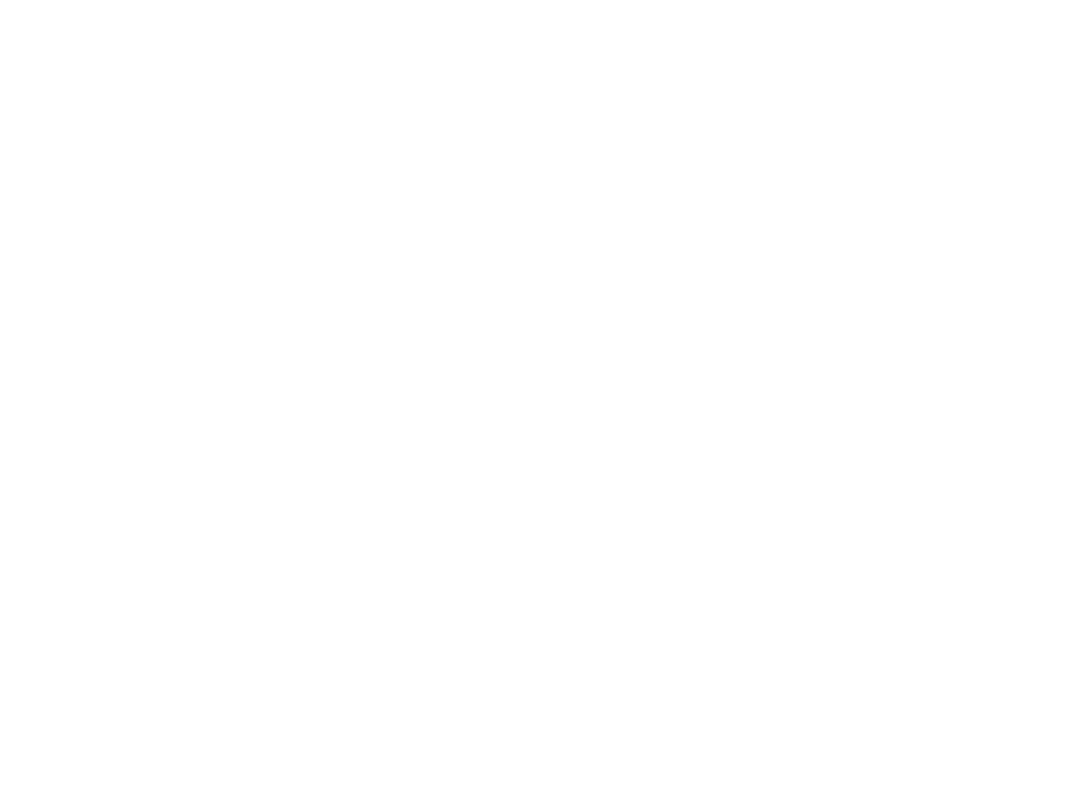
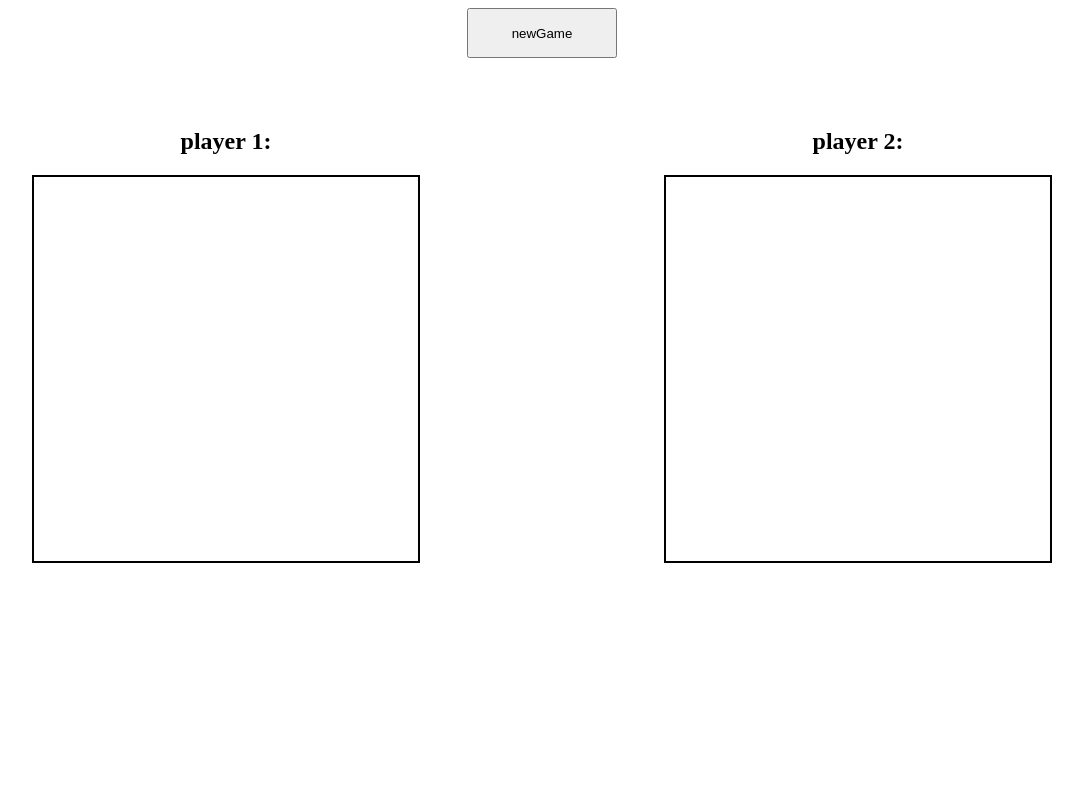
Before and after one commit to Jinrei97/battleship, a website built with webpack: page src/index.html in a window 1280 px wide. Shown: the whole page, without its empty margins (98-1181 px from the left). Built offline with nearby package versions, Linux system fonts and the light colour scheme.

Commit message:
Created static html parts of the UI.

```diff
--- a/src/game.js
+++ b/src/game.js
@@ -0,0 +1,8 @@
+const GameBoard = require("./gameBoard");
+const Player = require("./player");
+const Ship = require("./ship");
+import css from "./style.css";
+
+class DOMController {
+  constructor() {}
+}
--- a/src/index.html
+++ b/src/index.html
@@ -6,6 +6,16 @@
     <title>Template</title>
 </head>
 <body>
-
+    <button class="newGameBtn">newGame</button>
+    <div class="gameArea">
+        <div class="player">
+            <h2>player 1:</h2>
+            <div class="board"></div>
+        </div>
+        <div class="player">
+            <h2>player 2:</h2>
+            <div class="board"></div>
+        </div>
+    </div>
 </body>
 </html>
--- /dev/null
+++ b/src/style.css
@@ -0,0 +1,28 @@
+body {
+    display: grid;
+    grid-template-rows: 100px 1fr;
+    height: 100vh
+}
+   .newGameBtn {
+        justify-self: center;
+        width: 150px;
+        height: 50px;
+   }
+   .gameArea {
+        display:flex;
+        justify-content: space-around;
+   }
+        .player {
+               display:flex;
+               flex-direction: column;
+        }
+          h2 {
+               flex:0;
+               align-self: center;
+          }
+          .board {
+               border: 2px solid black;
+               flex: 0 0 auto;
+               aspect-ratio: 1/1;
+               width: 30vw;
+          }
```
Also changed, not shown: src/tests/game.test.js (deleted).
